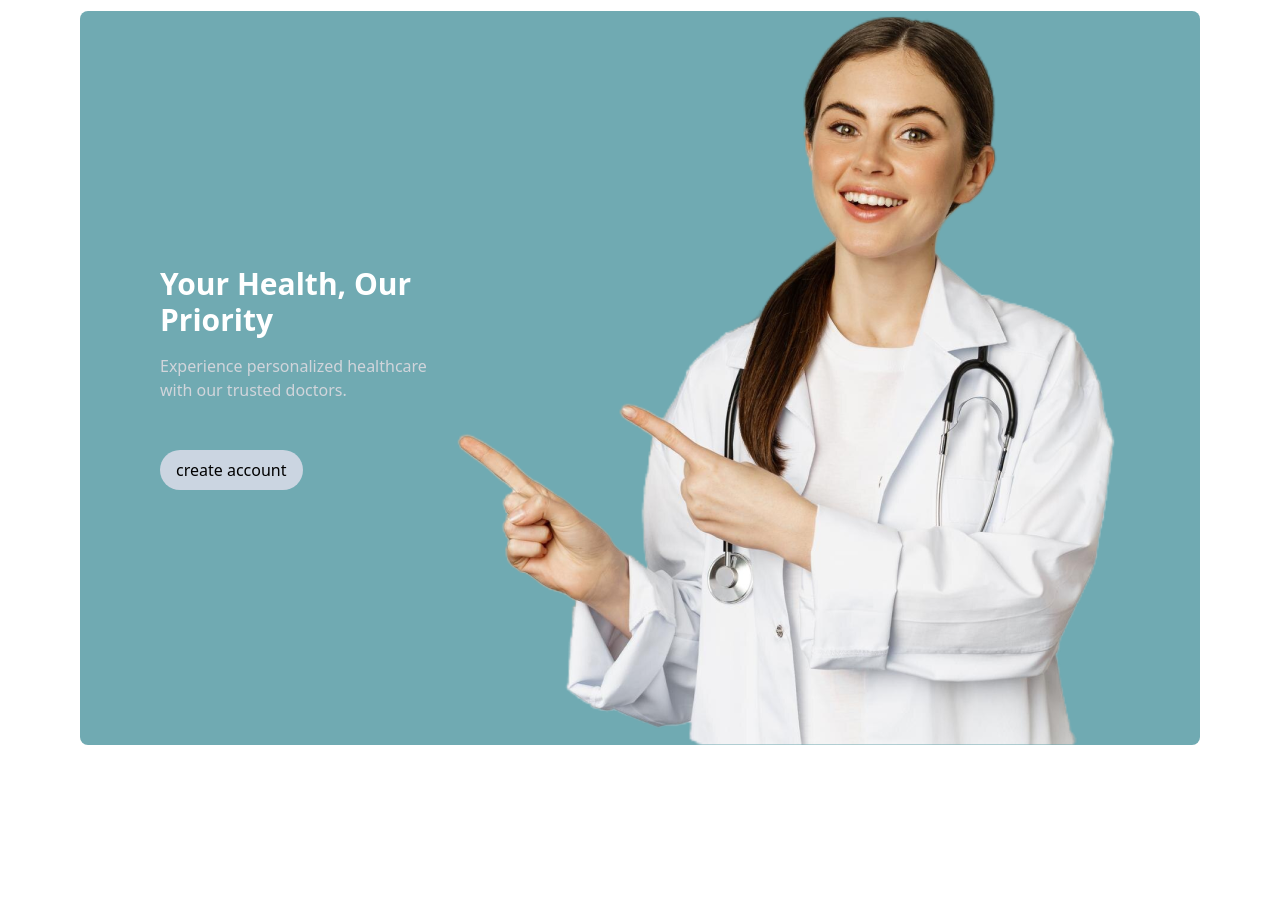
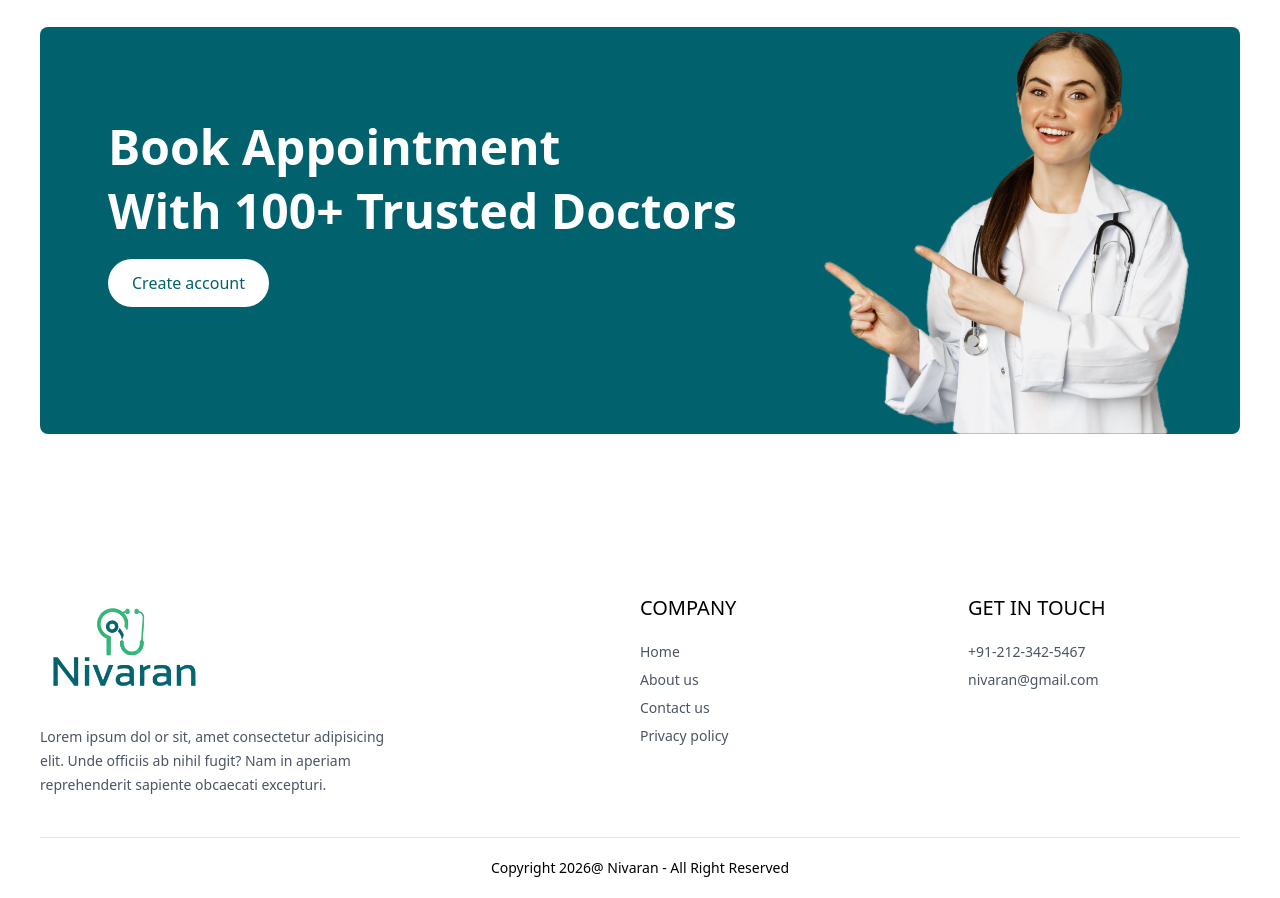
Before and after one commit to Zeenatara/nivaran-doctor-appointment-system, a React (Vite) app in the folder frontend/: page / in a window 1280 px wide. Shown: the part 2040-2938 px from the top of the page. Before the commit the page ends 2825 px from the top, so only its background shows below. Built offline with nearby package versions, Linux system fonts and the light colour scheme.

Commit message:
Complete homepage UI and add footer component for Nivaran

```diff
--- a/frontend/src/App.jsx
+++ b/frontend/src/App.jsx
@@ -8,6 +8,8 @@
 import MyAppointment from './pages/MyAppointment';
 import Appointment from './pages/Appointment';
 import Navbar from './components/Navbar';
+import Banner from './components/Banner';
+import Footer from './components/Footer';
 
 const App = () => {
   return (
@@ -24,6 +26,7 @@
         <Route path="/my-appointment" element={<MyAppointment />} />
         <Route path="/appointment/:docId" element={<Appointment />} />
       </Routes>
+      <Footer/>
     </>
   );
 }
--- a/frontend/src/components/Banner.jsx
+++ b/frontend/src/components/Banner.jsx
@@ -1,30 +1,35 @@
 import React from 'react';
 import { assets } from '../assets/assets';
+import { useNavigate } from 'react-router-dom';
 
 const Banner = () => {
+
+
+  const navigate=useNavigate();
   return (
-    <div>
-      <div className="flex flex-col md:flex-row items-center justify-between bg-[#70aab2] rounded-lg px-6 md:px-10 lg:px-20 mx-20 my-10 gap-6">
-        <div className="text-white text-center md:text-left">
-          <p className="text-2xl md:text-3xl font-semibold leading-tight">
-            Your Health, Our Priority
-          </p>
-          <p className="mt-4 text-sm md:text-base text-gray-300">
-            Experience personalized healthcare with our trusted doctors.
-          </p>
-          <button className="bg-slate-300 px-4 py-2 rounded-full font-medium w-auto text-black mt-12">
-            create account
-          </button>
+    <div className="flex bg-primary rounded-lg px-6 sm:px-10 md:px-14 lg:px-12 my-20 md:mx-10 overflow-hidden">
+      {/* Left side */}
+      <div className="flex-1 py-8 sm:py-10 md:py-16 lg:py-24 lg:pl-5">
+        <div className="text-xl sm:text-2xl md:text-3xl lg:text-5xl font-bold text-white">
+          <p>Book Appointment</p>
+          <p className="mt-4">With 100+ Trusted Doctors</p>
         </div>
 
+        <button onClick={()=>{navigate('/login');scrollTo(0,0)}} className="mt-6 bg-white text-primary px-6 py-3 rounded-full font-medium hover:scale-105 transition-all">
+          Create account
+        </button>
+      </div>
+
+      {/* Right side */}
+      <div className="hidden md:block md:w-1/2 lg:w-[370px] relative">
         <img
-          className="w-full md:w-auto h-auto rounded-lg"
+          className="w-full h-full object-contain"
           src={assets.appointment_img}
-          alt=""
+          alt="Doctor"
         />
       </div>
     </div>
   );
-}
+};
 
 export default Banner;
--- /dev/null
+++ b/frontend/src/components/Footer.jsx
@@ -0,0 +1,50 @@
+import React from 'react';
+import { assets } from '../assets/assets';
+import nivaran_logo from '../assets/nivaran_logo.png';
+
+const Footer = () => {
+  return (
+    <div className="md:mx-10">
+      <div className="flex flex-col sm:grid grid-cols-[2fr_1fr_1fr] gap-14 my-10 mt-40 text-sm ">
+        <div>
+          <img className="mb-5 w-40" src={nivaran_logo} alt="" />
+          <p className="mt-6 w-full md:w-2/3 text-gray-600 leading-6 ">
+            Lorem ipsum dol or sit, amet consectetur adipisicing elit. Unde
+            officiis ab nihil fugit? Nam in aperiam reprehenderit sapiente
+            obcaecati excepturi.
+          </p>
+        </div>
+
+        {/* center  section */}
+
+        <div>
+          <p className="text-xl font font-medium mb-5">COMPANY</p>
+          <ul className=" flex flex-col gap-2 text-gray-600">
+            <li>Home </li>
+            <li>About us</li>
+            <li>Contact us</li>
+            <li>Privacy policy</li>
+          </ul>
+        </div>
+
+        {/* right section */}
+
+        <div>
+          <p className="text-xl font font-medium mb-5">GET IN TOUCH</p>
+          <ul className="flex flex-col gap-2 text-gray-600">
+            <li>+91-212-342-5467</li>
+            <li>nivaran@gmail.com</li>
+          </ul>
+        </div>
+      </div>
+      {/* copyright text  */}
+
+      <div>
+        <hr />
+        <p className='py-5 text-sm text-center'>Copyright 2026@ Nivaran - All Right Reserved</p>
+      </div>
+    </div>
+  );
+}
+
+export default Footer;
```
